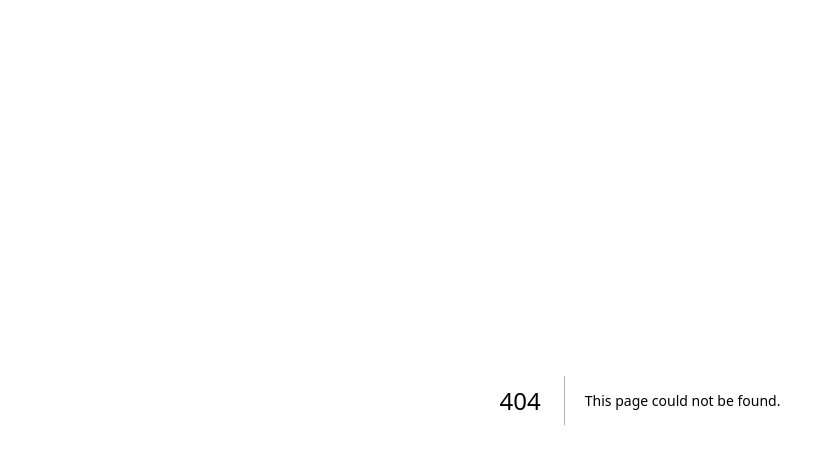
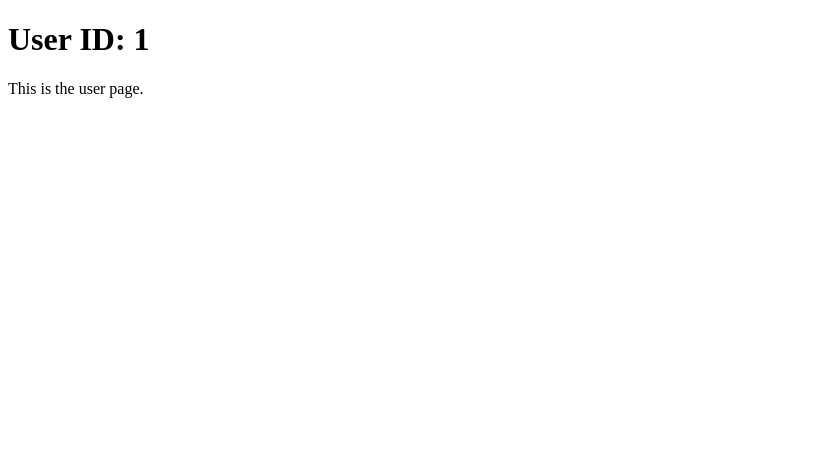
Before and after one commit to mrartekjarit/decarded, a Next.js app: page /users/1 in a window 1280 px wide. Before the commit this address had no page. Shown: the top 464 px of the page, without its empty margins (0-835 px from the left). Built offline with nearby package versions, Linux system fonts and the light colour scheme.

Commit message:
something new

```diff
--- /dev/null
+++ b/pages/users/[id].js
@@ -0,0 +1,15 @@
+import { useRouter } from 'next/router';
+
+const User = () => {
+  const router = useRouter();
+  const { id } = router.query; // Получение параметра из URL
+
+  return (
+    <div>
+      <h1>User ID: {id}</h1>
+      <p>This is the user page.</p>
+    </div>
+  );
+};
+
+export default User;
--- a/styles/globals.css
+++ b/styles/globals.css
@@ -1,7 +1,7 @@
 body {
     margin: 0;
     font-family: -apple-system, BlinkMacSystemFont, 'Segoe UI', 'Roboto', 'Oxygen',
-      'Ubuntu', 'Cantarell', 'Fira Sans', 'Droid Sans', 'Helvetica Neue', sans-serif;
+      'Ubuntu', 'Cantarell', 'Fira Sans', 'Droid Sans', 'Helvetica Neue', sans-serif, 'Montseratt';
     -webkit-font-smoothing: antialiased;
     -moz-osx-font-smoothing: grayscale;
   }
```
